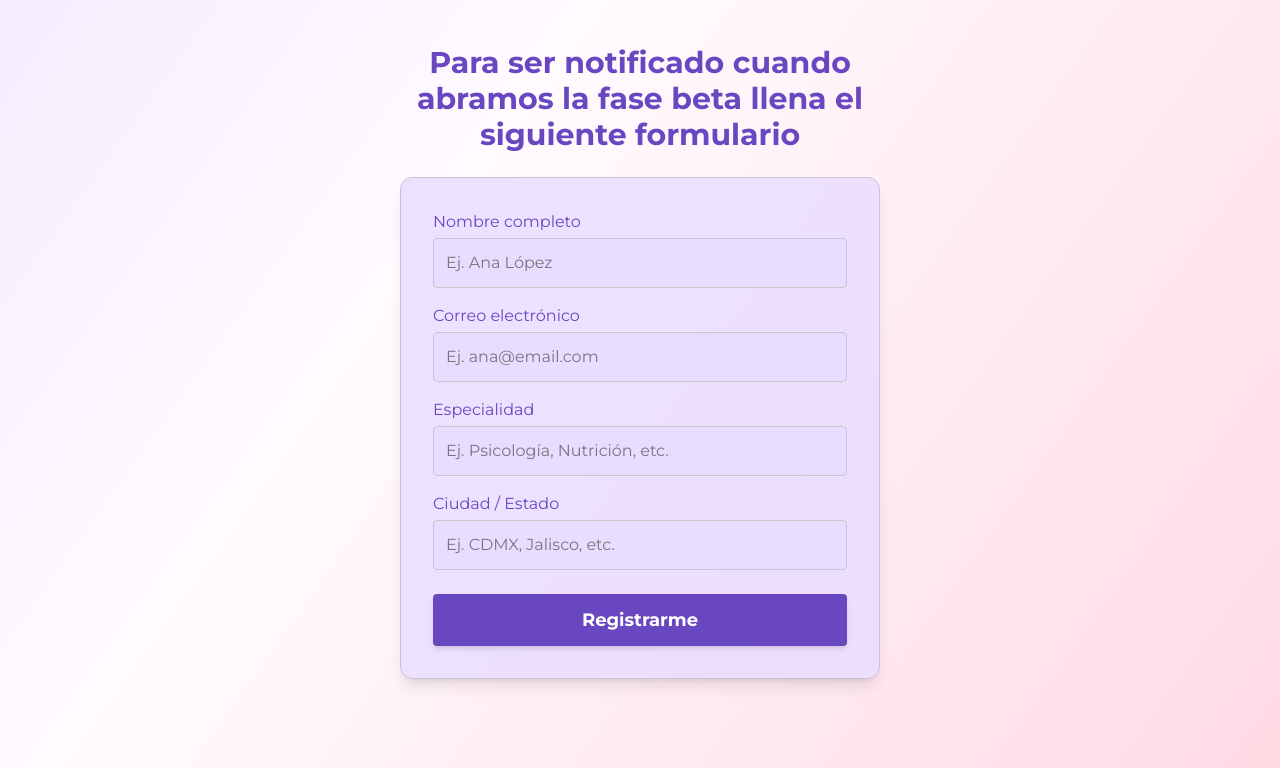
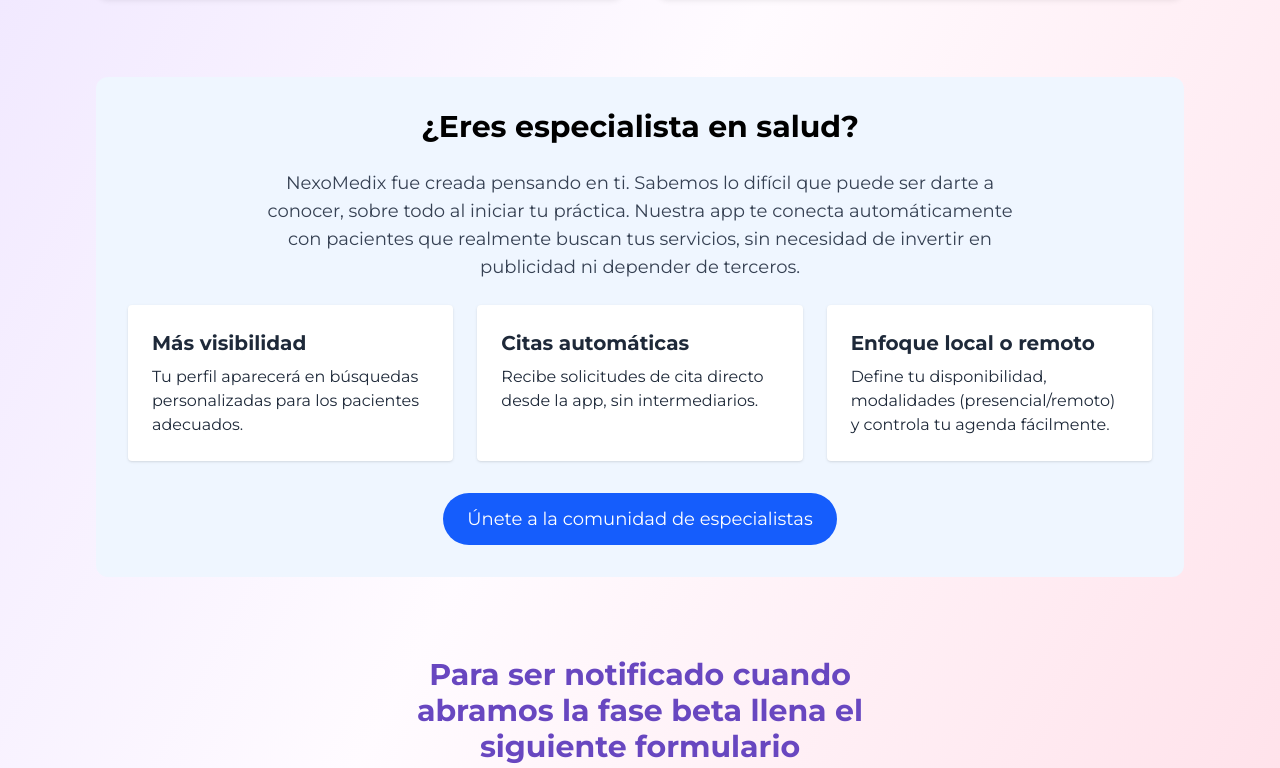
Before and after one commit to AlanBar13/profindly-web, an Astro site: page / in a window 1280 px wide. Shown: the part 967-1735 px from the top of the page. Built offline with nearby package versions, Linux system fonts and the light colour scheme; Astro itself is replaced by a stand-in of ours.

Commit message:
feat: add Attract component and update logo references to NexoMedix

```diff
--- /dev/null
+++ b/src/components/Attract.astro
@@ -0,0 +1,40 @@
+<section class="mt-20 bg-blue-50 p-8 rounded-xl">
+  <h2 class="text-3xl font-bold text-center mb-6">
+    ¿Eres especialista en salud?
+  </h2>
+  <p class="text-center text-lg text-gray-700 max-w-3xl mx-auto mb-6">
+    NexoMedix fue creada pensando en ti. Sabemos lo difícil que puede ser darte
+    a conocer, sobre todo al iniciar tu práctica. Nuestra app te conecta
+    automáticamente con pacientes que realmente buscan tus servicios, sin
+    necesidad de invertir en publicidad ni depender de terceros.
+  </p>
+  <div class="grid sm:grid-cols-2 lg:grid-cols-3 gap-6 text-gray-800">
+    <div class="bg-white p-6 rounded shadow">
+      <h3 class="text-xl font-semibold mb-2">Más visibilidad</h3>
+      <p>
+        Tu perfil aparecerá en búsquedas personalizadas para los pacientes
+        adecuados.
+      </p>
+    </div>
+    <div class="bg-white p-6 rounded shadow">
+      <h3 class="text-xl font-semibold mb-2">Citas automáticas</h3>
+      <p>
+        Recibe solicitudes de cita directo desde la app, sin intermediarios.
+      </p>
+    </div>
+    <div class="bg-white p-6 rounded shadow">
+      <h3 class="text-xl font-semibold mb-2">Enfoque local o remoto</h3>
+      <p>
+        Define tu disponibilidad, modalidades (presencial/remoto) y controla tu
+        agenda fácilmente.
+      </p>
+    </div>
+  </div>
+  <div class="text-center mt-8">
+    <a
+      href="#form"
+      class="bg-blue-600 text-white px-6 py-3 rounded-full text-lg hover:bg-blue-700 inline-block"
+      >Únete a la comunidad de especialistas</a
+    >
+  </div>
+</section>
--- a/src/components/Navbar.astro
+++ b/src/components/Navbar.astro
@@ -1,9 +1,6 @@
----
----
-
 <nav class="w-full max-w-7xl mx-auto flex items-center justify-between py-4 px-2 sm:px-6 md:px-8 mb-4">
   <a href="/" class="flex items-center gap-2 text-[var(--primary)] font-bold text-lg sm:text-xl hover:underline focus:outline-none focus:ring-2 focus:ring-[var(--primary)]">
-    <img src="/logo.png" alt="NexoMedix logo" class="h-7 w-7" />
+    <img src="/logo.webp" alt="NexoMedix logo" class="h-15 w-15" />
     NexoMedix
   </a>
   <div class="flex gap-4 sm:gap-6">
--- a/src/layouts/Layout.astro
+++ b/src/layouts/Layout.astro
@@ -16,13 +16,13 @@
     <meta property="og:title" content="NexoMedix | Únete como especialista" />
     <meta property="og:description" content="Conecta con pacientes automáticamente y haz crecer tu consulta. Participa en la beta exclusiva para especialistas en México." />
     <meta property="og:type" content="website" />
-    <meta property="og:url" content="https://profindly.vercel.app/" />
-    <meta property="og:image" content="https://profindly.vercel.app/logo.png" />
+    <meta property="og:url" content="https://nexomedix.vercel.app/" />
+    <meta property="og:image" content="https://nexomedix.vercel.app/logo.png" />
     <meta name="twitter:card" content="summary_large_image" />
     <meta name="twitter:title" content="NexoMedix | Únete como especialista" />
     <meta name="twitter:description" content="Únete a la plataforma NexoMedix y conecta con pacientes automáticamente. Participa en la versión beta exclusiva para especialistas." />
-    <meta name="twitter:image" content="https://profindly.vercel.app/logo.png" />
-    <link rel="canonical" href="https://profindly.vercel.app/" />
+    <meta name="twitter:image" content="https://nexomedix.vercel.app/logo.png" />
+    <link rel="canonical" href="https://nexomedix.vercel.app/" />
     <link rel="icon" type="image/x-icon" href="/logo.ico" />
   </head>
   <body>
--- a/src/pages/index.astro
+++ b/src/pages/index.astro
@@ -3,6 +3,7 @@
 import LandingHero from '../components/LandingHero.astro';
 import Purpose from '../components/Purpose.astro';
 import Benefits from '../components/Benefits.astro';
+import Attract from '../components/Attract.astro';
 
 import Form from '../components/Form';
 ---
@@ -11,5 +12,6 @@
 	<LandingHero />
 	<Purpose />
 	<Benefits />
+	<Attract />
 	<Form client:load />
 </Layout>
```
Also changed, not shown: public/logo.ico, public/logo.png (deleted), public/logo.webp (added).
